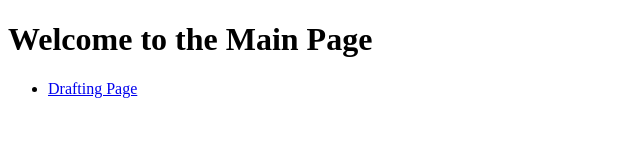
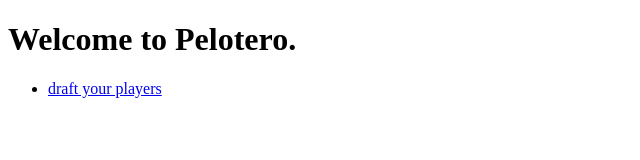
Before and after one commit to harryprayiv/Pelotero-Halogen-UI, a website: page index.html in a window 1280 px wide. Shown: the whole page, without its empty margins (0-640 px from the left). Drawn offline with Linux system fonts and the light colour scheme.

Commit message:
🤌🏻🤌🏻🤌🏻

```diff
--- a/index.html
+++ b/index.html
@@ -5,10 +5,10 @@
     <title>Main Page</title>
 </head>
 <body>
-    <h1>Welcome to the Main Page</h1>
+    <h1>Welcome to Pelotero.</h1>
     <nav>
         <ul>
-            <li><a href="/web/drafting.html">Drafting Page</a></li>
+            <li><a href="/web/drafting.html">draft your players</a></li>
         </ul>
     </nav>
 </body>
```
Also changed, not shown: web/drafting.html (+1 -1 lines).
